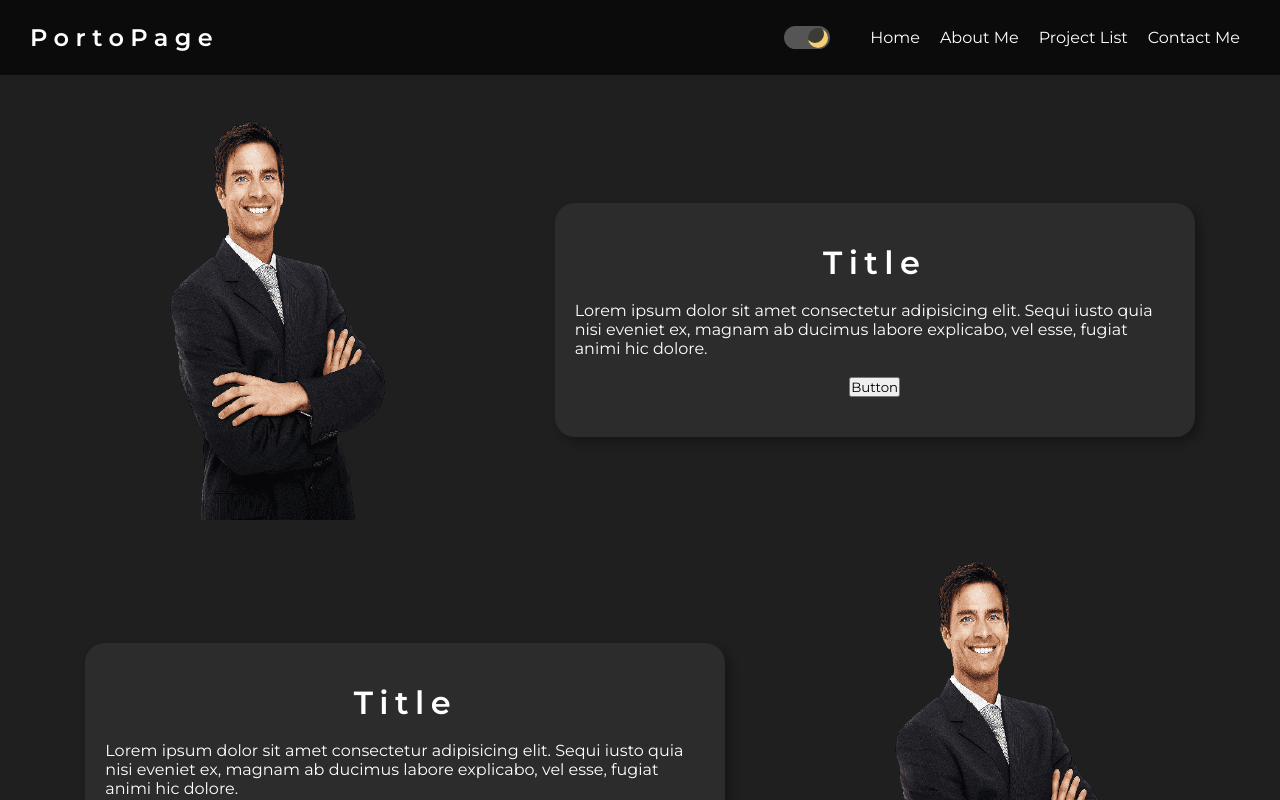
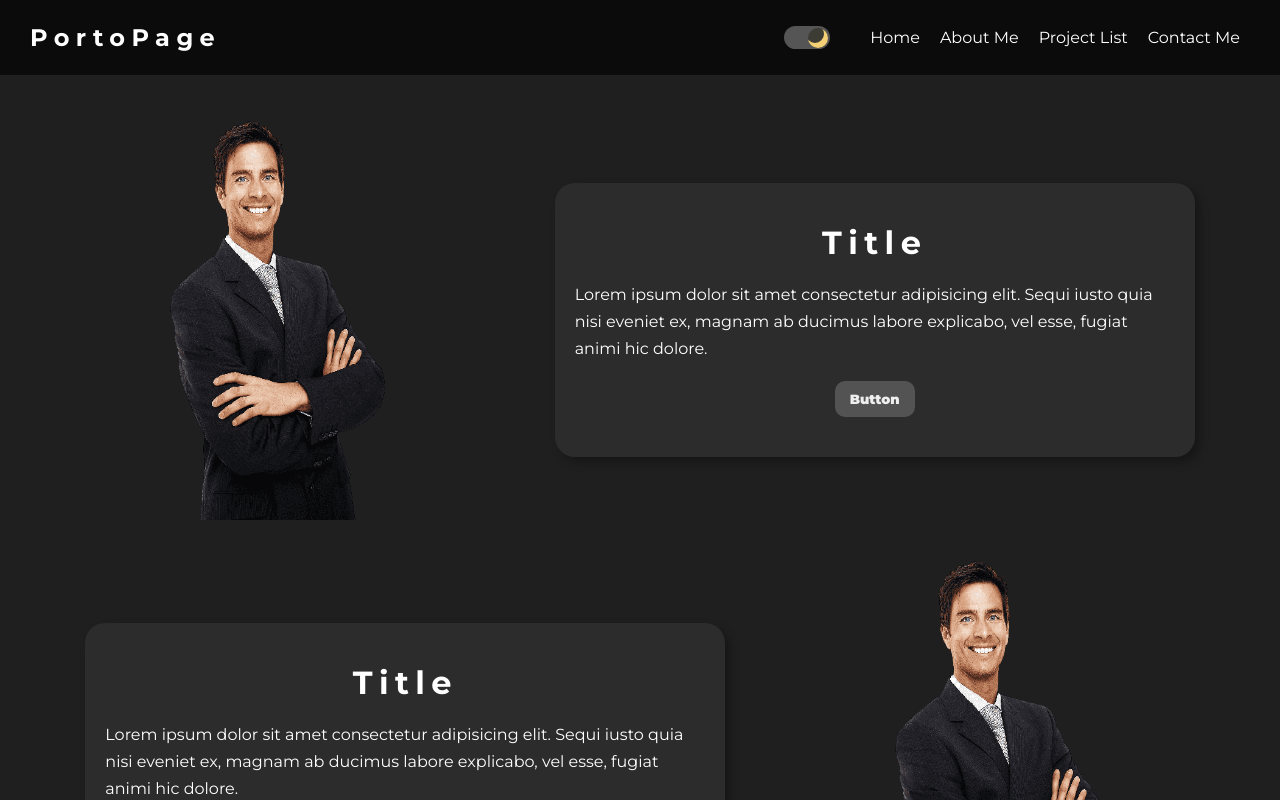
Before and after one commit to Zack1808/portofolio, a React (Create React App) app: page / in a window 1280 px wide. Built offline with nearby package versions, Linux system fonts and the light colour scheme.

Commit message:
Styled the Segment component and added react-intersection-observer

```diff
--- a/src/components/Segment.js
+++ b/src/components/Segment.js
@@ -1,11 +1,17 @@
 import React from 'react'
+import { useInView } from 'react-intersection-observer'
 
 // Importing the style file
 import '../css/Segment.css'
 
 const Segment = ({ image, flipped }) => {
+
+    const [ref, inView] = useInView({
+        threshold: 0
+    })
+
     return (
-        <div className={!flipped ? "segment-container" : "segment-container-flipped"}>
+        <div ref={ref} className={(!flipped ? `segment-container ${inView && "visible"}` : `segment-container-flipped ${inView && "visible"}`)}>
             <div className="img-container">
                 <div className="image" style={{backgroundImage: `url(${image})`, transition: " .7s"}}></div>
             </div>
@@ -13,11 +19,11 @@ const Segment = ({ image, flipped }) => {
                 <div className="text-container">
                     <h1>Title</h1>
                     <p>Lorem ipsum dolor sit amet consectetur adipisicing elit. Sequi iusto quia nisi eveniet ex, magnam ab ducimus labore explicabo, vel esse, fugiat animi hic dolore.</p>
-                    <button>Button</button>
+                    <button className="btn">Button</button>
                 </div>
             </div>
         </div>
     )
 }
 
-export default Segment
+export default Segment;
--- a/src/css/App.css
+++ b/src/css/App.css
@@ -1,6 +1,6 @@
 /* Importing the font families  */
 @import url('https://fonts.googleapis.com/css2?family=Poppins:ital,wght@0,400;0,500;0,600;0,700;0,800;0,900;1,400;1,500;1,600;1,700;1,800;1,900&display=swap');
-@import url('https://fonts.googleapis.com/css2?family=Montserrat:ital,wght@0,400;0,500;0,600;1,400;1,500;1,600&display=swap');
+@import url('https://fonts.googleapis.com/css2?family=Montserrat:ital,wght@0,400;0,500;0,600;0,700;0,800;0,900;1,400;1,500;1,600&display=swap');
 
 /* Removing all default spacings from the page */
 *, *::before, *::after {
@@ -48,3 +48,9 @@
     box-shadow: inset 2px 0 12px rgb(72, 72, 72);
     border-radius: 10px;
 }
+
+@media (max-width: 760px) {
+    ::-webkit-scrollbar {
+        display: none;
+    }
+}
--- a/src/css/Segment.css
+++ b/src/css/Segment.css
@@ -4,10 +4,19 @@
     justify-content: space-evenly;
     align-items: center;
     padding: 20px 0;
+    transform: scale(.85);
+    opacity: 0;
+    transition: opacity .3s ease-in-out, transform .4s ease-in-out;
 }
 
 .segment-container-flipped {
     flex-direction: row-reverse;
+}
+
+.visible {
+    transform: scale(1);
+    opacity: 1;
+    transition: opacity .3s ease-in-out, transform .4s ease-in-out;
 }
 
 .img-container{
@@ -49,12 +58,34 @@ h1 {
 }
 
 p {
-    max-width: 75ch;
+    max-width: 60ch;
+    line-height: 1.7em;
 }
 
+.btn {
+    padding: 10px 15px;
+    border: none;
+    text-decoration: none;
+    border-radius: 10px;
+    font-weight: 900;
+    background-color: #EFEFEF;
+    transition: transform .2s ease-in-out, background-color .7s, color .7s;
+}
+
+.btn:hover {
+    transform: scale(1.05)
+}
+
+/* Dark mode styling */
 .dark .text-container {
     background-color: rgb(44, 44, 44);
     transition: background-color .7s;
+}
+
+.dark .btn {
+    background-color: rgba(239, 239, 239, .2);
+    color: #EFEFEF;
+    transition: background-color .7s, color .7s;
 }
 
 @media (max-width: 760px) {
```
